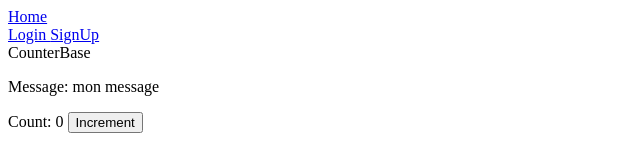
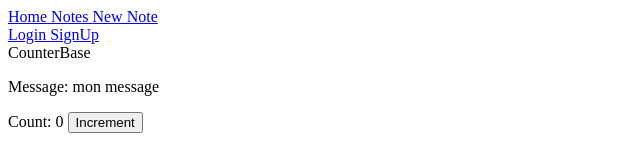
Before and after one commit to MichaelTessier/vue-3-notes, a Vue app: page / in a window 1280 px wide. Shown: the top 160 px of the page, without its empty margins (0-640 px from the left). Built offline with nearby package versions, Linux system fonts and the light colour scheme; no server answers.

Commit message:
feat(notes): init routes & views (notes &  new note)

```diff
--- a/src/App.vue
+++ b/src/App.vue
@@ -11,12 +11,25 @@ const { isAuthenticated } = useAuthState();
   <header>
     <nav>
       <RouterLink to="/">Home</RouterLink>
+      <RouterLink
+        :to="{
+          name: 'notes',
+        }"
+      >
+        Notes
+      </RouterLink>
+      <RouterLink
+        :to="{
+          name: 'new-note',
+        }"
+      >
+        New Note
+      </RouterLink>
     </nav>
 
     <UserMenu v-if="isAuthenticated" />
     <AuthMenu v-if="!isAuthenticated" />
   </header>
-
   <RouterView />
 </template>
 
--- /dev/null
+++ b/src/domains/notes/routes.ts
@@ -0,0 +1,14 @@
+import type { RouteRecordRaw } from "vue-router";
+
+export const notesRoutes: Array<RouteRecordRaw> = [
+  {
+    path: "/notes",
+    name: "notes",
+    component: () => import("@/domains/notes/views/Notes.vue"),
+  },
+  {
+    path: "/new-note",
+    name: "new-note",
+    component: () => import("@/domains/notes/views/NewNote.vue"),
+  },
+];
--- /dev/null
+++ b/src/domains/notes/views/NewNote.vue
@@ -0,0 +1,11 @@
+<script setup lang="ts">
+import NoteEditor from "../components/NoteEditor.vue";
+</script>
+
+<template>
+  <div>
+    <h1>New Note</h1>
+
+    <NoteEditor />
+  </div>
+</template>
--- /dev/null
+++ b/src/domains/notes/views/Notes.vue
@@ -0,0 +1,15 @@
+<script setup lang="ts">
+import NotesList from "../components/NotesList.vue";
+</script>
+
+<template>
+  <div>
+    <h1>NotesList</h1>
+    <Suspense>
+      <template #default>
+        <NotesList />
+      </template>
+      <template #fallback> ...loading </template>
+    </Suspense>
+  </div>
+</template>
--- a/src/router/index.ts
+++ b/src/router/index.ts
@@ -5,6 +5,7 @@ import {
 } from "vue-router";
 
 import { authRoutes } from "@/domains/auth/routes";
+import { notesRoutes } from "@/domains/notes/routes";
 
 const routes: Array<RouteRecordRaw> = [
   {
@@ -13,6 +14,7 @@ const routes: Array<RouteRecordRaw> = [
     component: () => import("@/views/Home.vue"),
   },
   ...authRoutes,
+  ...notesRoutes,
 ];
 
 const router = createRouter({
```
